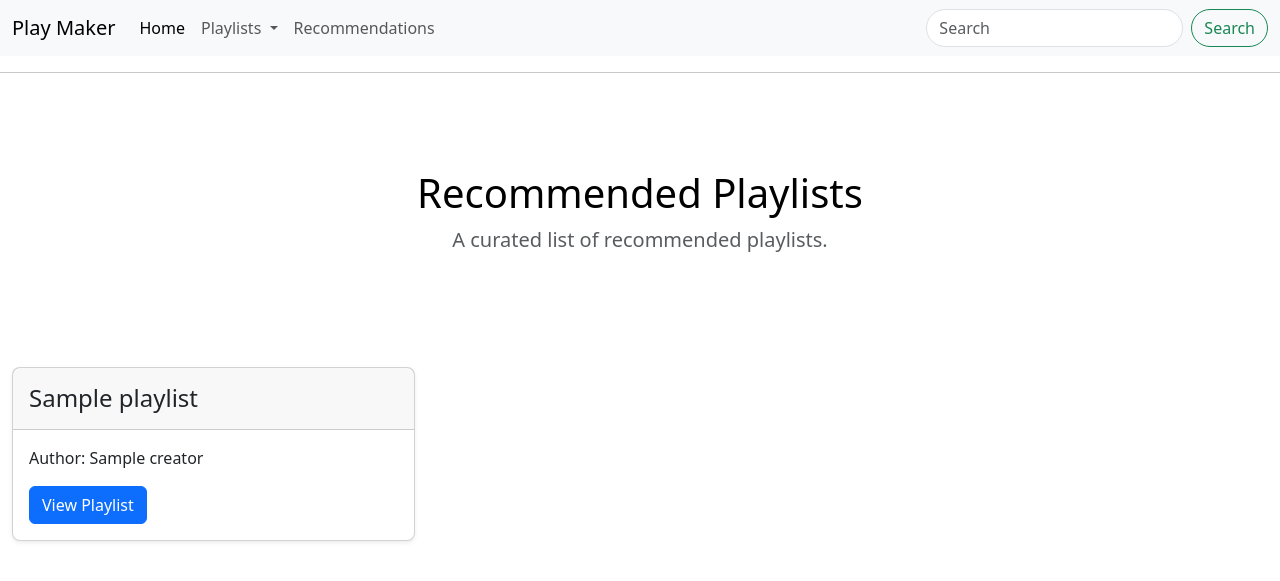
After one commit to Jdang2101/INST_326_Final_Project, a Flask app: template gui/templates/recommend.html in a window 1280 px wide. The commit adds this page. Shown: the top 581 px of the page. Run offline with Flask 3, Linux system fonts and the light colour scheme; the template is opened without the code that fills it: most values are stand-ins (such as "Sample title", 1, 10 or a date in 2020).

Commit message:
changed genres page to recommend page

```diff
--- a/gui/templates/base.html
+++ b/gui/templates/base.html
@@ -31,15 +31,10 @@
                   </li>
                 </ul>
               </li>
-              <li class="nav-item dropdown">
-                <a class="nav-link dropdown-toggle" role="button" href="/genres" data-bs-toggle="dropdown" aria-expanded="false">
-                  Genres
+              <li class="nav-item ">
+                <a class="nav-link" role="button" href="/recommend">
+                  Recommendations
                 </a>
-                <ul class="dropdown-menu">
-                  <li>
-                    <a class="dropdown-item" href="/genres">Browse</a>
-                  </li>
-                </ul>
               </li>
             </ul>
             <form class="d-flex" role="search" action="/search">
--- /dev/null
+++ b/gui/templates/recommend.html
@@ -0,0 +1,27 @@
+{% extends 'base.html' %}
+{% block title %}{{title}}{% endblock %}
+{% block content %}
+    <div class="container my-5">
+        <div class="p-5 text-center rounded-3">
+            <h1 class="text-body-emphasis">Recommended Playlists</h1>
+            <p class="col-lg-8 mx-auto fs-5 text-muted">A curated list of recommended playlists.</p>
+        </div>
+    </div>
+    <div class="container-fluid">
+        {% for playlist in playlists %}
+            <div class="row">
+                <div class="col-md-4">
+                    <div class="card mb-4 rounded-3 shadow-sm">
+                        <div class="card-header py-3">
+                            <h4 class="my-0 fw-normal">{{ playlist.playlist_title }}</h4>
+                        </div>
+                        <div class="card-body">
+                            <p class="card-text">Author: {{ playlist.creator }}</p>
+                            <a href="/playlists/{{ playlist.id }}" class="btn btn-primary">View Playlist</a>
+                        </div>
+                    </div>
+                </div>
+            </div>
+        {% endfor %}
+    </div>
+{% endblock %}
```
Also changed, not shown: gui/templates/genres.html (deleted, +0 -16 lines).
